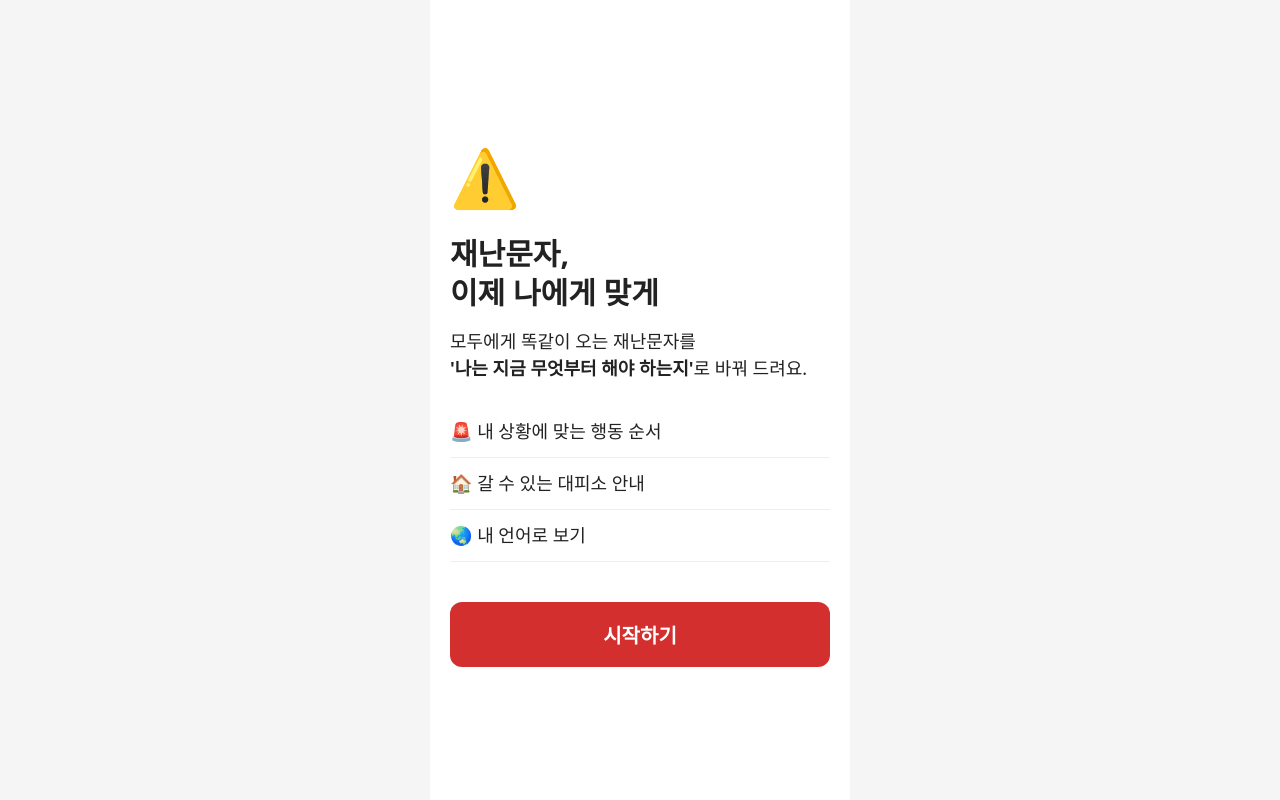
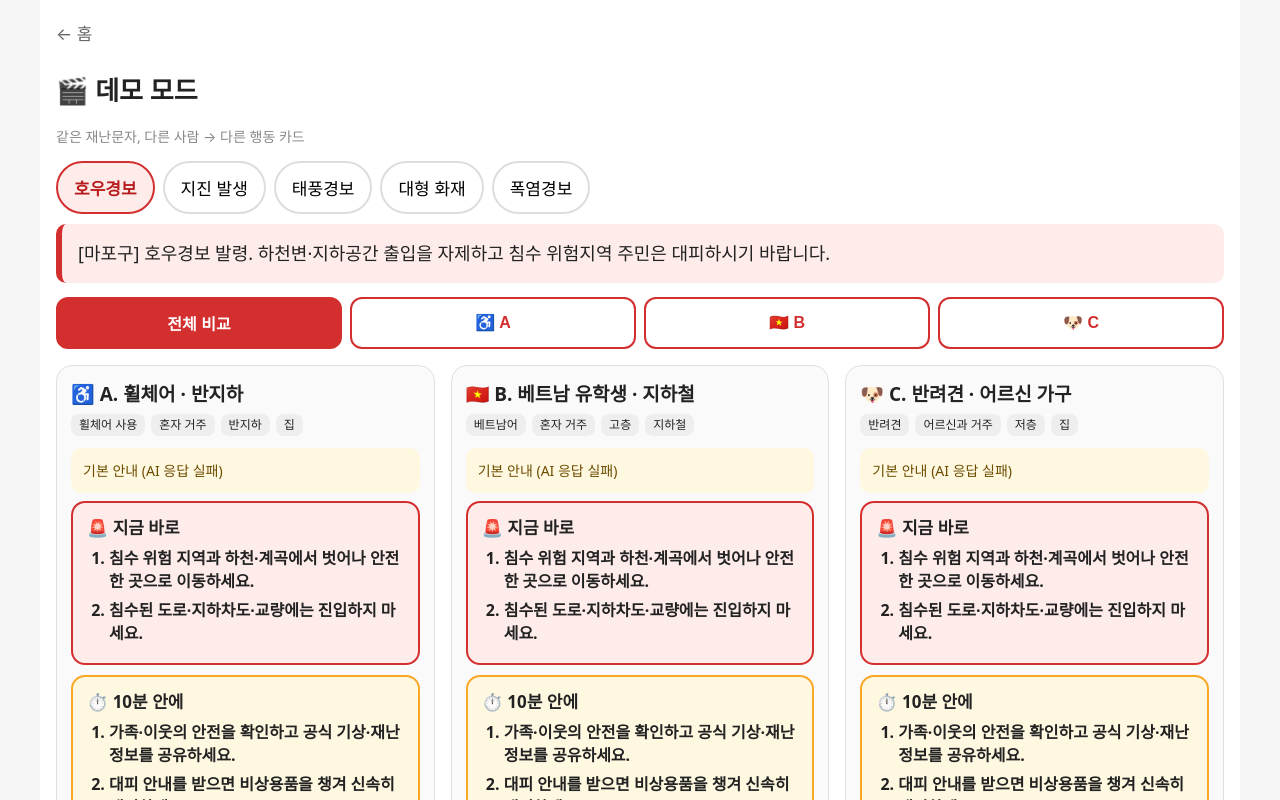
Before and after one commit to jungjungjungdd-ai/GDGOC-aissue, a React (Vite) app: page /demo in a window 1280 px wide. Before the commit this address led to /onboarding. Shown: the top 800 px of the page. Built offline with nearby package versions, Linux system fonts and the light colour scheme; no server answers.

Commit message:
feat: 데모 모드 (프로필 A·B·C 카드 비교)

```diff
--- a/src/App.jsx
+++ b/src/App.jsx
@@ -8,6 +8,7 @@ import Location from './pages/Location.jsx';
 import Card from './pages/Card.jsx';
 import Shelters from './pages/Shelters.jsx';
 import My from './pages/My.jsx';
+import Demo from './pages/Demo.jsx';
 import RequireProfile from './components/RequireProfile.jsx';
 
 export default function App() {
@@ -27,6 +28,9 @@ export default function App() {
       <Route path="/alerts/:id/location" element={<Location />} />
       <Route path="/alerts/:id/card" element={<Card />} />
 
+      {/* 시연 영상용 비교 화면 */}
+      <Route path="/demo" element={<Demo />} />
+
       <Route path="*" element={<Navigate to="/" replace />} />
     </Routes>
   );
--- a/src/index.css
+++ b/src/index.css
@@ -137,3 +137,30 @@ a.btn-primary { display: block; text-align: center; text-decoration: none; }
 .sheet h2 { font-size: 20px; margin-bottom: 12px; }
 .share-preview { white-space: pre-wrap; word-break: break-all; background: #f5f5f5; border-radius: 10px; padding: 12px; margin-bottom: 12px; line-height: 1.5; }
 .sheet .btn-text { display: block; width: 100%; margin-top: 8px; }
+
+/* 데모 모드 (시연 영상용: PC에서는 넓게, 폰에서는 가로 스크롤) */
+.demo { max-width: 1200px; margin: 0 auto; padding: 20px 16px 40px; background: #fff; min-height: 100vh; }
+.demo-head h1 { font-size: 26px; margin-top: 8px; }
+.demo-alerts { margin: 14px 0 10px; }
+.demo-message { margin-bottom: 14px; }
+.demo-switch { display: flex; gap: 8px; margin-bottom: 16px; flex-wrap: wrap; }
+.demo-switch button {
+  flex: 1; min-width: 72px; padding: 12px 8px; border: 2px solid #d32f2f; border-radius: 12px;
+  background: #fff; color: #d32f2f; font-size: 16px; font-weight: 700; cursor: pointer;
+}
+.demo-switch button.on { background: #d32f2f; color: #fff; }
+.demo-grid { display: grid; grid-template-columns: repeat(3, minmax(280px, 1fr)); gap: 16px; overflow-x: auto; scroll-snap-type: x mandatory; padding-bottom: 8px; }
+.demo-grid.single { grid-template-columns: minmax(0, 520px); justify-content: center; }
+.demo-col { scroll-snap-align: start; border: 1px solid #e0e0e0; border-radius: 16px; padding: 14px; background: #fafafa; }
+.demo-profile { margin-bottom: 12px; }
+.demo-profile h2 { font-size: 19px; margin-bottom: 6px; }
+.demo-tags { display: flex; flex-wrap: wrap; gap: 6px; }
+.demo-col .action-section { padding: 12px 14px; margin-bottom: 10px; }
+.demo-col .action-section h3 { font-size: 17px; margin-bottom: 6px; }
+.demo-col .action-section li { font-size: 16px; margin-bottom: 6px; }
+.demo-evac { font-weight: 700; color: #b71c1c; margin: 4px 0; }
+@media (max-width: 700px) {
+  .demo-grid { grid-template-columns: repeat(3, 85%); }
+  .demo-grid.single { grid-template-columns: 100%; }
+}
+.demo-link { display: block; text-align: center; margin-top: 24px; font-size: 15px; }
--- /dev/null
+++ b/src/lib/cardSections.js
@@ -0,0 +1,10 @@
+// 행동 카드 3단 구성 (카드 화면·데모 화면 공용)
+export const SECTIONS = [
+  { key: 'now', title: '지금 바로', icon: '🚨', className: 'sec-now' },
+  { key: 'within10Minutes', title: '10분 안에', icon: '⏱️', className: 'sec-soon' },
+  { key: 'doNot', title: '하지 마세요', icon: '❌', className: 'sec-dont' },
+];
+
+export function sortedItems(card, key) {
+  return [...(card.sections[key] ?? [])].sort((a, b) => (a.priority ?? 9) - (b.priority ?? 9));
+}
--- /dev/null
+++ b/src/lib/demoProfiles.js
@@ -0,0 +1,51 @@
+// 시연용 샘플 프로필 (같은 재난문자 → 다른 카드)
+export const DEMO_PROFILES = [
+  {
+    id: 'A',
+    label: '휠체어 · 반지하',
+    emoji: '♿',
+    summary: ['휠체어 사용', '혼자 거주', '반지하', '집'],
+    profile: {
+      language: 'ko',
+      mobility: 'wheelchair',
+      sensory: [],
+      livesAlone: true,
+      dependents: [],
+      pets: [],
+      housingType: 'semi_basement',
+    },
+    location: { placeType: 'home' },
+  },
+  {
+    id: 'B',
+    label: '베트남 유학생 · 지하철',
+    emoji: '🇻🇳',
+    summary: ['베트남어', '혼자 거주', '고층', '지하철'],
+    profile: {
+      language: 'vi',
+      mobility: 'none',
+      sensory: [],
+      livesAlone: true,
+      dependents: [],
+      pets: [],
+      housingType: 'high_floor',
+    },
+    location: { placeType: 'underground' },
+  },
+  {
+    id: 'C',
+    label: '반려견 · 어르신 가구',
+    emoji: '🐶',
+    summary: ['반려견', '어르신과 거주', '저층', '집'],
+    profile: {
+      language: 'ko',
+      mobility: 'none',
+      sensory: [],
+      livesAlone: false,
+      dependents: ['elderly'],
+      pets: ['dog'],
+      housingType: 'low_floor',
+    },
+    location: { placeType: 'home' },
+  },
+];
--- a/src/pages/Card.jsx
+++ b/src/pages/Card.jsx
@@ -3,12 +3,7 @@ import { Link, Navigate, useLocation, useNavigate, useParams } from 'react-route
 import { loadAlert } from '../lib/alerts.js';
 import { loadCard } from '../lib/card.js';
 import { getProfile } from '../lib/storage.js';
-
-const SECTIONS = [
-  { key: 'now', title: '지금 바로', icon: '🚨', className: 'sec-now' },
-  { key: 'within10Minutes', title: '10분 안에', icon: '⏱️', className: 'sec-soon' },
-  { key: 'doNot', title: '하지 마세요', icon: '❌', className: 'sec-dont' },
-];
+import { SECTIONS } from '../lib/cardSections.js';
 
 export default function Card() {
   const { id } = useParams();
--- /dev/null
+++ b/src/pages/Demo.jsx
@@ -0,0 +1,134 @@
+import { useEffect, useState } from 'react';
+import { Link, useNavigate } from 'react-router-dom';
+import mockAlerts from '../../data/alerts.json';
+import { loadAlert } from '../lib/alerts.js';
+import { loadCard } from '../lib/card.js';
+import { saveProfile } from '../lib/storage.js';
+import { SECTIONS, sortedItems } from '../lib/cardSections.js';
+import { DEMO_PROFILES } from '../lib/demoProfiles.js';
+
+// 시연용: 같은 재난문자를 프로필 A·B·C로 받았을 때 카드를 나란히 비교
+export default function Demo() {
+  const navigate = useNavigate();
+  const [alertId, setAlertId] = useState(mockAlerts[0].id);
+  const [alert, setAlert] = useState(null);
+  const [view, setView] = useState('all'); // 'all' | 'A' | 'B' | 'C'
+  const [cards, setCards] = useState({}); // { A: card | null | undefined }
+
+  useEffect(() => {
+    let cancelled = false;
+    setCards({});
+    (async () => {
+      const a = await loadAlert(alertId);
+      if (cancelled || !a) return;
+      setAlert(a);
+      // 세 프로필을 동시에 요청하고, 오는 대로 화면에 채운다
+      DEMO_PROFILES.forEach(async (p) => {
+        const card = await loadCard(a, p.profile, p.location);
+        if (!cancelled) setCards((prev) => ({ ...prev, [p.id]: card }));
+      });
+    })();
+    return () => {
+      cancelled = true;
+    };
+  }, [alertId]);
+
+  // 이 프로필로 실제 앱 흐름 체험 (프로필 저장 → 카드 화면)
+  const tryAsProfile = (p) => {
+    saveProfile(p.profile);
+    navigate(`/alerts/${alertId}/card`, { state: { location: p.location } });
+  };
+
+  const shown = view === 'all' ? DEMO_PROFILES : DEMO_PROFILES.filter((p) => p.id === view);
+
+  return (
+    <div className="demo">
+      <header className="demo-head">
+        <Link to="/" className="back">← 홈</Link>
+        <h1>🎬 데모 모드</h1>
+        <p className="muted small">같은 재난문자, 다른 사람 → 다른 행동 카드</p>
+      </header>
+
+      <div className="chip-group demo-alerts" role="group" aria-label="재난문자 선택">
+        {mockAlerts.map((a) => (
+          <button
+            key={a.id}
+            type="button"
+            className={`chip${a.id === alertId ? ' selected' : ''}`}
+            aria-pressed={a.id === alertId}
+            onClick={() => setAlertId(a.id)}
+          >
+            {a.title}
+          </button>
+        ))}
+      </div>
+
+      {alert && <p className="alert-box demo-message">{alert.message}</p>}
+
+      <div className="demo-switch" role="group" aria-label="프로필 전환">
+        <button type="button" className={view === 'all' ? 'on' : ''} onClick={() => setView('all')}>
+          전체 비교
+        </button>
+        {DEMO_PROFILES.map((p) => (
+          <button key={p.id} type="button" className={view === p.id ? 'on' : ''} onClick={() => setView(p.id)}>
+            {p.emoji} {p.id}
+          </button>
+        ))}
+      </div>
+
+      <div className={`demo-grid${view === 'all' ? '' : ' single'}`}>
+        {shown.map((p) => {
+          const card = cards[p.id];
+          return (
+            <article key={p.id} className="demo-col">
+              <div className="demo-profile">
+                <h2>
+                  {p.emoji} {p.id}. {p.label}
+                </h2>
+                <div className="demo-tags">
+                  {p.summary.map((t) => (
+                    <span key={t} className="badge">{t}</span>
+                  ))}
+                </div>
+              </div>
+
+              {card === undefined && (
+                <div className="loading" role="status">
+                  <div className="spinner" aria-hidden="true" />
+                  <p className="small muted">카드 만드는 중…</p>
+                </div>
+              )}
+              {card === null && <p className="notice">카드를 불러오지 못했어요.</p>}
+              {card && (
+                <>
+                  {card.fallback && <p className="notice small">기본 안내 (AI 응답 실패)</p>}
+                  {SECTIONS.map((s) => {
+                    const items = sortedItems(card, s.key);
+                    if (!items.length) return null;
+                    return (
+                      <section key={s.key} className={`action-section ${s.className}`}>
+                        <h3>
+                          <span aria-hidden="true">{s.icon}</span> {s.title}
+                        </h3>
+                        <ol>
+                          {items.map((it, i) => (
+                            <li key={i}>{it.text}</li>
+                          ))}
+                        </ol>
+                      </section>
+                    );
+                  })}
+                  {card.needEvacuation && <p className="demo-evac">🏃 대피 필요 → 대피소 안내</p>}
+                </>
+              )}
+
+              <button type="button" className="btn-outline" onClick={() => tryAsProfile(p)}>
+                이 프로필로 앱 체험
+              </button>
+            </article>
+          );
+        })}
+      </div>
+    </div>
+  );
+}
--- a/src/pages/My.jsx
+++ b/src/pages/My.jsx
@@ -1,4 +1,5 @@
 import { useState } from 'react';
+import { Link } from 'react-router-dom';
 import ProfileForm from '../components/ProfileForm.jsx';
 import { getProfile, saveProfile } from '../lib/storage.js';
 
@@ -22,6 +23,7 @@ export default function My() {
       <p className="muted">프로필은 내 폰에만 저장되고 서버에 남지 않아요.</p>
       {saved && <p className="toast" role="status">저장됐어요 ✓</p>}
       <ProfileForm key={formKey} initial={profile ?? undefined} showLanguage submitLabel="수정 내용 저장" onSubmit={handleSubmit} />
+      <Link to="/demo" className="link demo-link">🎬 데모 모드 (프로필별 카드 비교)</Link>
     </div>
   );
 }
```
